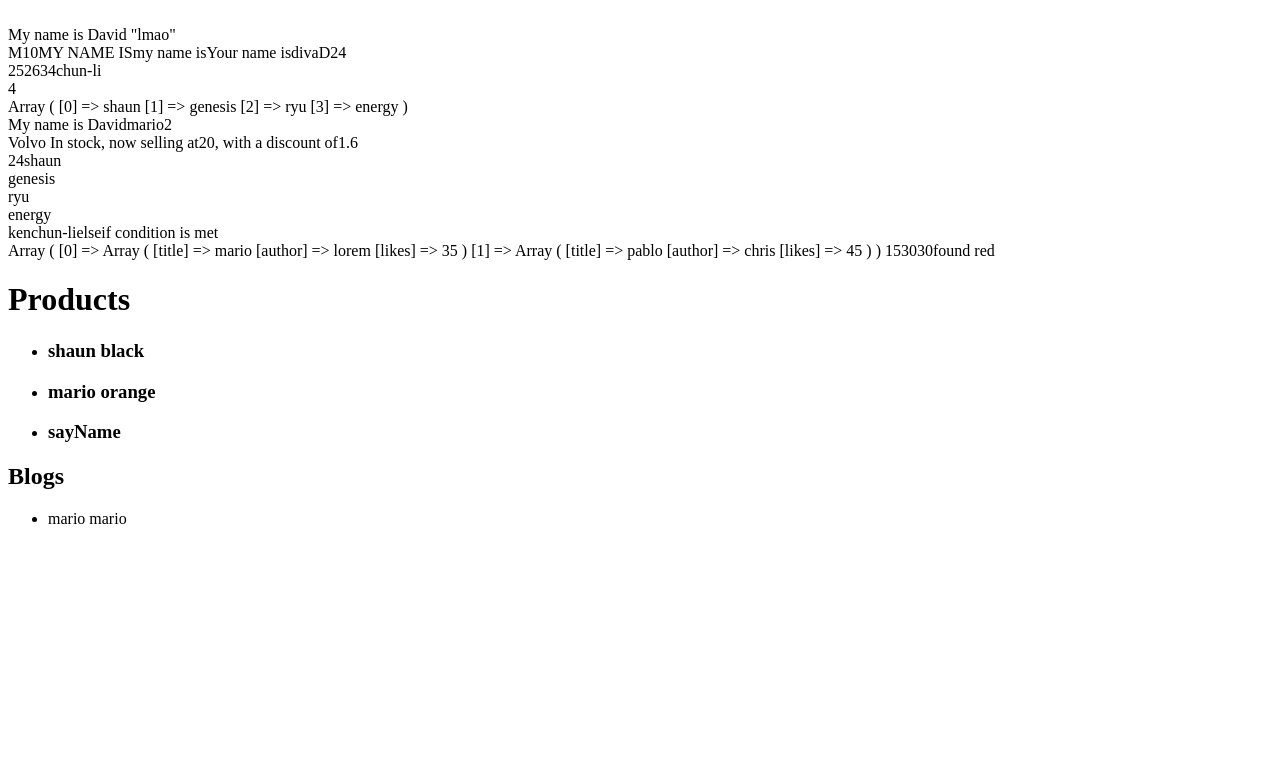
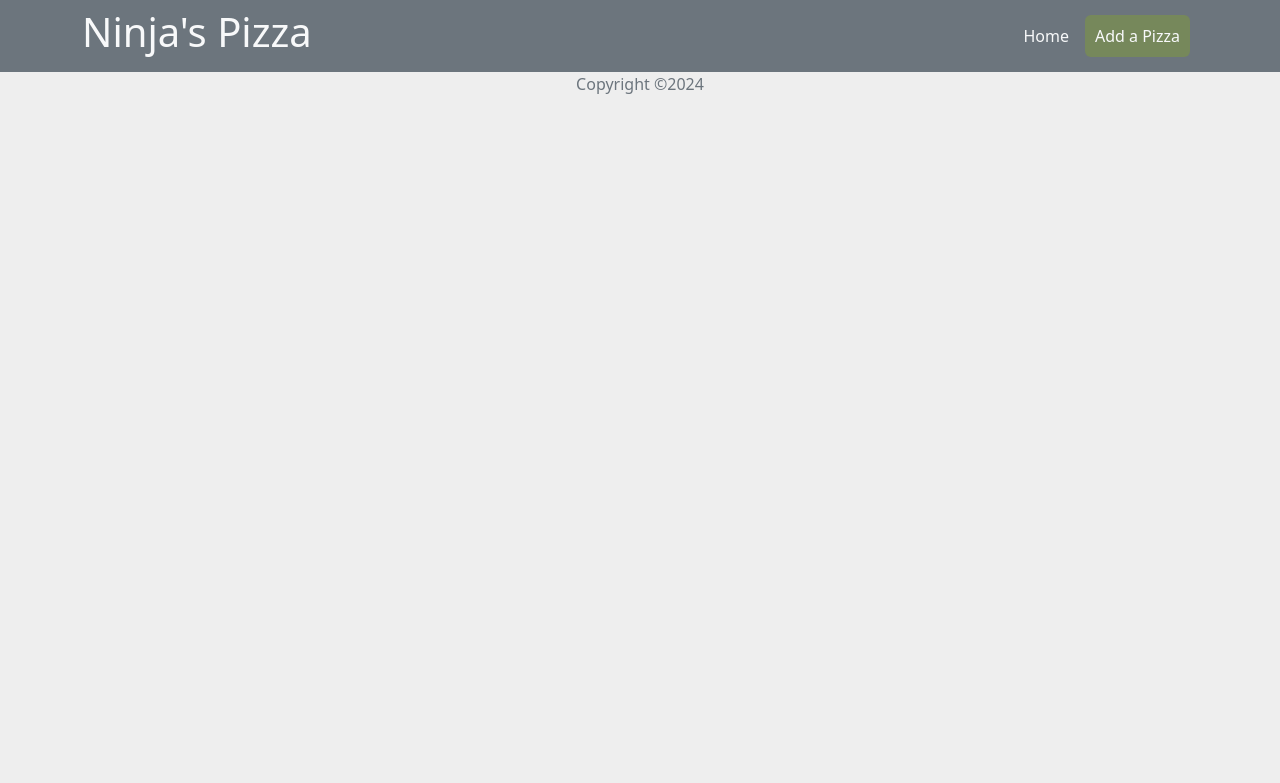
Before and after one commit to moloruntomiwa31/PHPTUTS, a PHP site: page / in a window 1280 px wide. Shown: the top 783 px of the page. Run offline with PHP 8.4, Linux system fonts and the light colour scheme.

Commit message:
Renamed Tutorial file, learnt about include and require functions, initialised files for Pizza Project

```diff
--- a/index.php
+++ b/index.php
@@ -1,166 +1,9 @@
 <?php
-echo "<br>";
-// Strings
-$age = 10;
-$_new_name = "John";
-$stringOne = "My name is";
-$stringTwo = "David";
-echo "$stringOne $stringTwo \"lmao\"";
-echo "<br>";
-echo $stringOne[0];
-echo strlen($stringOne);
-echo strtoupper($stringOne);
-echo strtolower($stringOne);
-echo str_replace("My", "Your", $stringOne);
-echo strrev($stringTwo);
-// Double quoted strings perform action on special characters.
-// E.g. when there is a variable in the string, it returns the value of the variable:
 
-
-// Numbers
-$radius = 25;
-$pi = 3.74;
-
-// operation BIDMAS
-echo 2 * (4 * 9) / 3;
-echo "<br>";
-// increment and decrement
-echo $radius++;
-echo $radius++;
-echo floor($pi);
-echo ceil($pi);
-function sayMyName()
-{
-    $_new_name = "David";
-    echo "<br>";
-    echo "My name is $_new_name";
-}
-
-// idexed arrays
-$peopleOne = ["shaun", "crystal", "ryu"];
-$peopleOne[1] = "genesis";
-$peopleTwo = array("ken", "chun-li");
-echo $peopleTwo[1];
-echo "<br>";
-array_push($peopleOne, "energy");
-echo count($peopleOne);
-echo "<br>";
-print_r($peopleOne);
-
-// associative arrays
-$ninjasOne = array("shaun" => "black", "mario" => "orange", "sayName" => sayMyName());
-$ninjasOne["sayName"];
-
-//multidimensional arrays
-$blogs = array(["title" => "mario", "author" => "lorem", "likes" => 30], ["title" => "pablo", "author" => "chris", "likes" => 40]);
-print_r($blogs[0]["title"]);
-echo count($blogs);
-
-$cars = array(
-    array("Volvo", 20, 16),
-    array("Masda", 15, 22),
-    array("Toyota", 12, 10),
-);
-echo "<br>";
-echo $cars[0][0] . " In stock, now selling at" . $cars[0][1] . ", with a discount of" . $cars[0][2] / 10;
-echo "<br>";
-
-// loops
-// while loops
-$i = 1;
-while ($i < 6) {
-    if ($i % 2 == 0) {
-        echo $i;
-    };
-    $i++;
-};
-// for loops
-for ($j = 0; $j < count($peopleOne); $j++) {
-    echo $peopleOne[$j] . " <br>";
-};
-// for each loop
-foreach ($peopleTwo as $people) {
-    echo $people;
-}
-
-//conditional statements
-$price = 20;
-if ($price < 10) {
-    echo "the condition is met";
-} elseif ($price == 20) {
-    echo "elseif condition is met";
-} else {
-    echo "the condition is not met";
-}
-echo " <br>";
-foreach ($blogs as &$blog) {
-    $blog["likes"] += 5;
-}
-print_r($blogs);
-
-//functions
-function addFive(&$value)
-{
-    $value += 5;
-}
-$num = 10;
-addFive($num);
-echo $num;
-
-$char = 20;
-function myFunc($char) {
-    global $char;
-    echo $char += 10;
-}
-myFunc($char);
-echo $char;
-
-//Switch case
-$favColor = "red";
-
-switch ($favColor) {
-    case "blue":
-        echo "found blue";
-        break;
-    case "yellow":
-        echo "found yellow";
-        break;
-    case "red":
-        echo "found red";
-        break;
-    default:
-        echo "no color found";
-}
 ?>
-
 <!DOCTYPE html>
 <html lang="en">
-
-<head>
-    <meta charset="UTF-8">
-    <meta name="viewport" content="width=device-width, initial-scale=1.0">
-    <title>MY PHP FILE</title>
-</head>
-
-<body>
-    <h1>Products</h1>
-    <ul>
-        <?php
-        foreach ($ninjasOne as $x => $y) { ?>
-            <li>
-                <h3><?php echo $x . " " . $y; ?></h3>
-            </li>
-        <?php } ?>
-    </ul>
-
-    <h2>Blogs</h2>
-    <ul>
-        <li><?php foreach ($blogs as $blog) { ?>
-                <?php if ($blog["likes"] > 30) { ?>
-                    <?php echo $blog["title"] ?>
-                <?php } ?>
-            <?php } ?></li>
-    </ul>
-</body>
+<?php include("templates/header.php"); ?>
+<?php include("templates/footer.php"); ?>
 
 </html>
--- /dev/null
+++ b/templates/footer.php
@@ -0,0 +1,2 @@
+<p class="text-center text-secondary">Copyright &copy;2024</p>
+</body>
--- /dev/null
+++ b/templates/header.php
@@ -0,0 +1,35 @@
+<head>
+    <meta charset="UTF-8">
+    <meta name="viewport" content="width=device-width, initial-scale=1.0">
+    <title>Ninja's Pizza</title>
+    <link href="https://cdn.jsdelivr.net/npm/bootstrap@5.3.3/dist/css/bootstrap.min.css" rel="stylesheet" integrity="sha384-QWTKZyjpPEjISv5WaRU9OFeRpok6YctnYmDr5pNlyT2bRjXh0JMhjY6hW+ALEwIH" crossorigin="anonymous">
+    <style>
+        body {
+            background-color: #EEEEEE;
+        }
+
+        .link {
+            text-decoration: none;
+        }
+
+        .bg-secondqry {
+            background: #DDDDDD !important;
+        }
+
+        .link-btn {
+            background-color: #76885B;
+            padding: 10px;
+        }
+    </style>
+</head>
+
+<body>
+    <nav class="bg-secondary">
+        <div class="container d-flex align-items-center justify-content-between">
+            <h1 class="text-light">Ninja's Pizza</h1>
+            <ul class="d-flex list-unstyled align-items-center my-4">
+                <li class="mx-2"><a href="index.php" class="text-light link text-decoration-none">Home</a></li>
+                <li class="mx-2"><a href="add.php" class="text-light link-btn text-decoration-none rounded">Add a Pizza</a></li>
+            </ul>
+        </div>
+    </nav>
```
Also changed, not shown: tutorial.php (added, +161 -0 lines), add.php (added).
